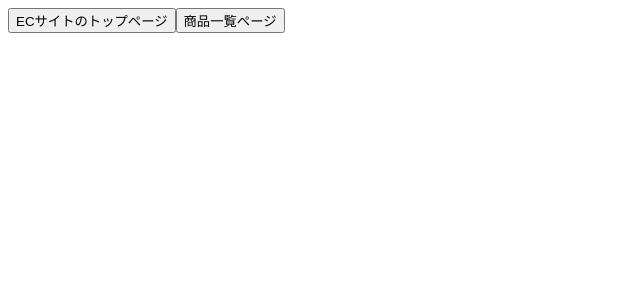
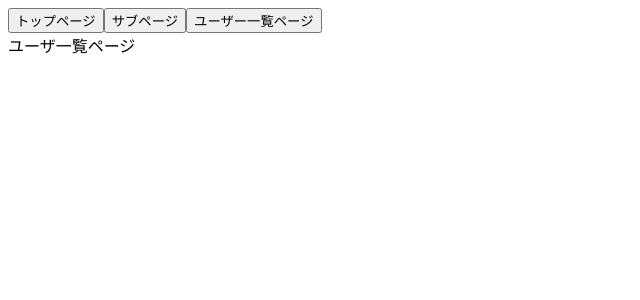
Before and after one commit to appleRui/coachtech-vue-cli-test-project, a Vue app: page /user-list in a window 1280 px wide. Shown: the top 300 px of the page, without its empty margins (0-640 px from the left). Built offline with nearby package versions, Linux system fonts and the light colour scheme.

Commit message:
Vue Router ナビゲーションガード

```diff
--- a/src/App.vue
+++ b/src/App.vue
@@ -1,7 +1,8 @@
 <template>
   <div id="app">
-    <button @click="topPage">ECサイトのトップページ</button>
-    <button @click="manufactureListPage">商品一覧ページ</button>
+    <button @click="topPage">トップページ</button>
+    <button @click="subPage">サブページ</button>
+    <button @click="userListPage">ユーザー一覧ページ</button>
     <router-view></router-view>
   </div>
 </template>
@@ -12,8 +13,11 @@ export default {
     topPage() {
       this.$router.push({ name: "HomeView" });
     },
-    manufactureListPage() {
-      this.$router.push({ name: "ManufactureList" });
+    subPage() {
+      this.$router.push({ name: "SubPage" });
+    },
+    userListPage() {
+      this.$router.push({ name: "UserList", query: { redirect: true } });
     },
   },
 };
--- a/src/router/index.js
+++ b/src/router/index.js
@@ -1,24 +1,36 @@
 import Vue from "vue";
 import VueRouter from "vue-router";
 import HomeView from "../views/HomeView.vue";
-import DynamicRouteMatching from "../views/DynamicRouteMatching.vue";
+import UserList from "../views/UserList.vue";
+import SubPage from "../views/SubPage.vue";
 // import ManufactureList from "../views/ManufactureList.vue";
 // import AboutView from "../views/AboutView.vue";
+// import DynamicRouteMatching from "../views/DynamicRouteMatching.vue";
 
 Vue.use(VueRouter);
 
 const routes = [
   {
     path: "/",
-    name: "home",
+    name: "HomeView",
     component: HomeView,
   },
   {
-    path: "/dynamic-route-matching",
-    name: "DynamicRouteMatching",
-    component: DynamicRouteMatching,
-    props: true, //値を渡すことを許可
+    path: "/sub-page",
+    name: "SubPage",
+    component: SubPage,
   },
+  {
+    path: "/user-list",
+    name: "UserList",
+    component: UserList,
+  },
+  // {
+  //   path: "/dynamic-route-matching",
+  //   name: "DynamicRouteMatching",
+  //   component: DynamicRouteMatching,
+  //   props: true, //値を渡すことを許可
+  // },
   // {
   //   path: "/manufacture-list",
   //   name: "ManufactureList",
@@ -40,4 +52,12 @@ const router = new VueRouter({
   routes,
 });
 
+router.beforeEach(function (to, from, next) {
+  if (to.query.redirect) {
+    next("/");
+  } else {
+    next();
+  }
+});
+
 export default router;
--- /dev/null
+++ b/src/views/SubPage.vue
@@ -0,0 +1,3 @@
+<template>
+  <div>サブページ</div>
+</template>
--- /dev/null
+++ b/src/views/UserList.vue
@@ -0,0 +1,3 @@
+<template>
+  <div>ユーザ一覧ページ</div>
+</template>
```
